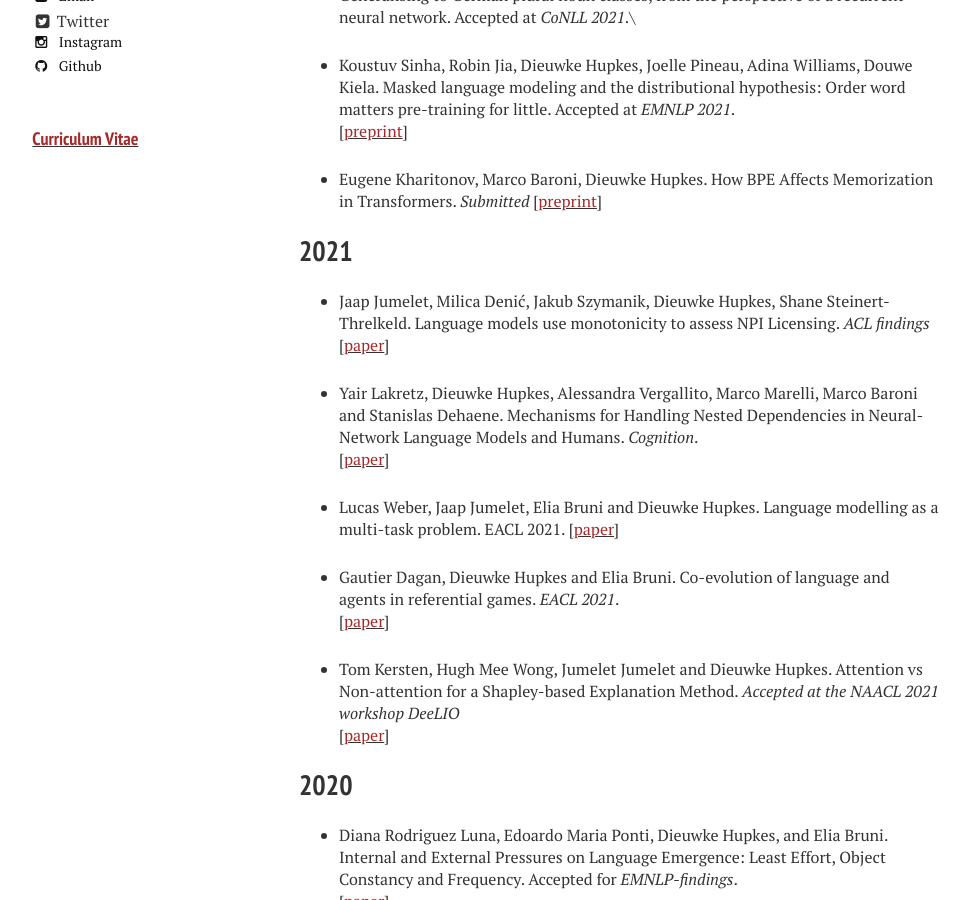
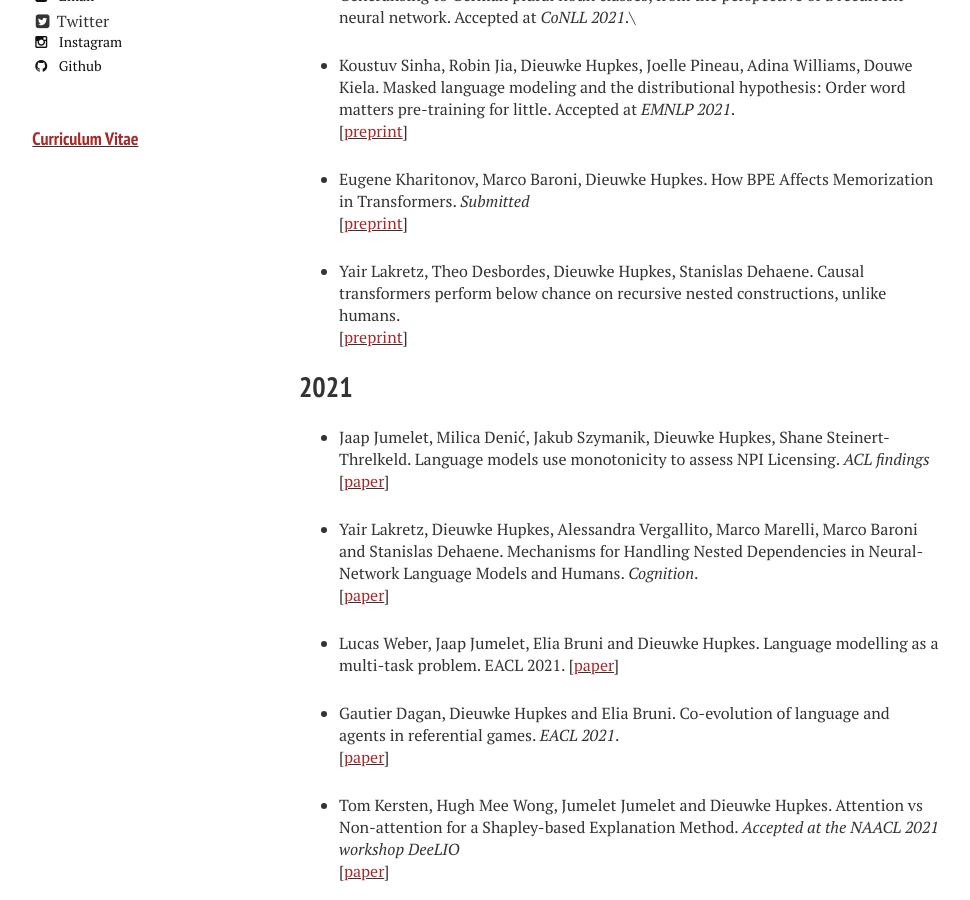
Before and after one commit to dieuwkehupkes/dieuwkehupkes.github.io, a Jekyll site: the page built from publications.md, in a window 1280 px wide and 900 px high, scrolled down 1363 px. Shown: the whole window, without its empty margins (21-991 px from the left). Built offline with Jekyll 4.4.1, drawn with Linux system fonts in a browser that asks for light colours; nearby versions of some CDN libraries.

Commit message:
Add preprint with Yair

```diff
--- a/publications.md
+++ b/publications.md
@@ -22,8 +22,12 @@ You can also find me on <a href="https://scholar.google.com/citations?user=tAtSM
 * Koustuv Sinha, Robin Jia, Dieuwke Hupkes, Joelle Pineau, Adina Williams, Douwe Kiela. Masked language modeling and the distributional hypothesis: Order word matters pre-training for little. Accepted at *EMNLP 2021*. \\
 \[[<font color="brown">preprint</font>](https://arxiv.org/pdf/2104.06644){:target="blank"}\]
 
-* Eugene Kharitonov, Marco Baroni, Dieuwke Hupkes. How BPE Affects Memorization in Transformers. *Submitted*
+* Eugene Kharitonov, Marco Baroni, Dieuwke Hupkes. How BPE Affects Memorization in Transformers. *Submitted*\\
 \[[<font color="brown">preprint</font>](https://arxiv.org/abs/2110.02782){:target="blank"}\]
+
+* Yair Lakretz, Theo Desbordes, Dieuwke Hupkes, Stanislas Dehaene. Causal transformers perform below chance on recursive nested constructions, unlike humans. \\
+\[[<font color="brown">preprint</font>](https://arxiv.org/abs/2110.07240){:target="blank"}\]
+
 
 
 ## 2021
```
